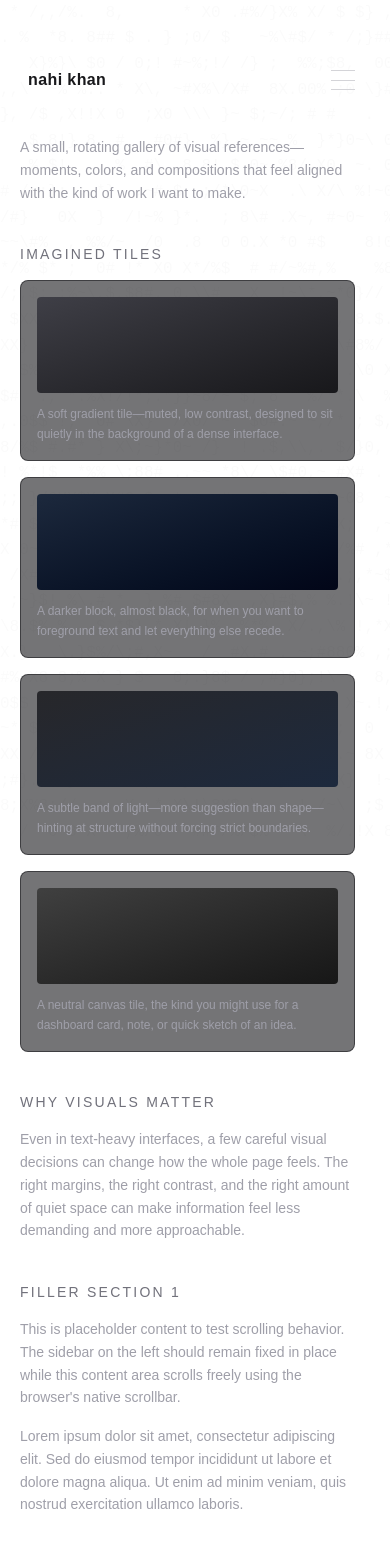
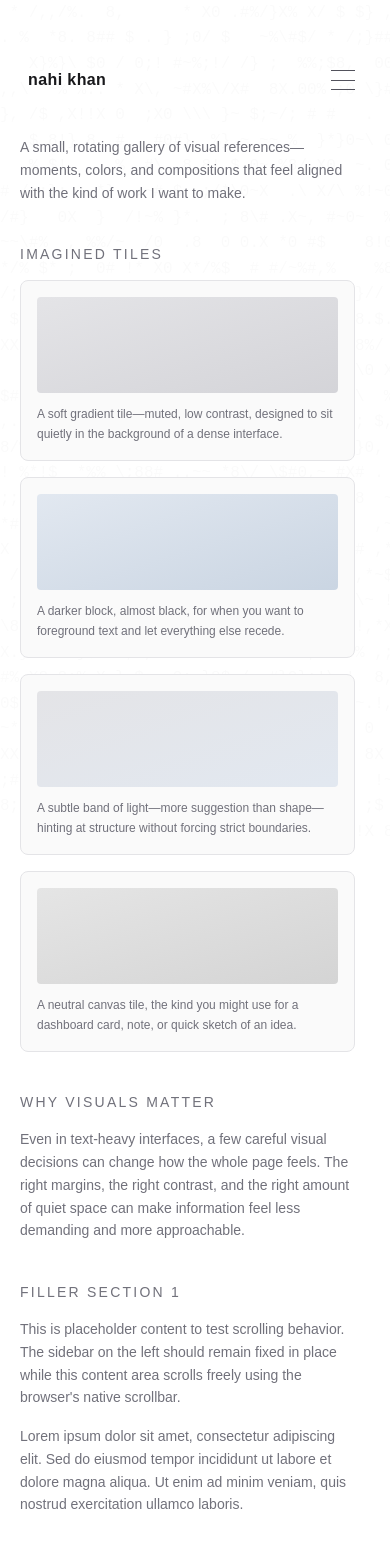
Before and after one commit to nahikhvn/site, a Next.js app: page /gallery in a window 390 px wide. Shown: the top 1559 px of the page. Built offline with nearby package versions, Linux system fonts and the light colour scheme.

Commit message:
Update remaining pages and mobile nav with dark mode support

```diff
--- a/app/MobileNav.tsx
+++ b/app/MobileNav.tsx
@@ -14,17 +14,17 @@ export function MobileNav() {
         className="relative w-6 h-5 flex flex-col justify-between"
       >
         <span
-          className={`block h-px w-full bg-zinc-300 transition-all duration-300 origin-center ${
+          className={`block h-px w-full bg-zinc-600 transition-all duration-300 origin-center ${
             open ? "translate-y-2 rotate-45" : ""
           }`}
         />
         <span
-          className={`block h-px w-full bg-zinc-300 transition-opacity duration-300 ${
+          className={`block h-px w-full bg-zinc-600 transition-opacity duration-300 ${
             open ? "opacity-0" : ""
           }`}
         />
         <span
-          className={`block h-px w-full bg-zinc-300 transition-all duration-300 origin-center ${
+          className={`block h-px w-full bg-zinc-600 transition-all duration-300 origin-center ${
             open ? "-translate-y-2 -rotate-45" : ""
           }`}
         />
@@ -32,7 +32,7 @@ export function MobileNav() {
 
       {open && (
         <ul
-          className="absolute right-5 mt-4 flex flex-col gap-4 bg-zinc-900 border border-zinc-800 rounded-lg px-6 py-4 z-50"
+          className="absolute right-5 mt-4 flex flex-col gap-4 bg-white border border-zinc-200 rounded-lg px-6 py-4 z-50 shadow-lg"
           onClick={() => setOpen(false)}
         >
           <NavItem href="/" label="me" />
--- a/app/books/page.tsx
+++ b/app/books/page.tsx
@@ -2,7 +2,7 @@ export default function BooksPage() {
   return (
     <div className="space-y-10 pb-12">
       <section className="space-y-4">
-        <p className="text-sm md:text-base leading-relaxed text-zinc-400">
+        <p className="text-sm md:text-base leading-relaxed text-zinc-500">
           A loose log of books I&apos;ve read, am reading, or keep returning to.
           This isn&apos;t a complete list or a ranking, just a record of what
           has stayed with me for longer than a moment.
@@ -13,13 +13,13 @@ export default function BooksPage() {
         <h3 className="text-sm font-medium uppercase tracking-[0.16em] text-zinc-500">
           In progress
         </h3>
-        <ul className="space-y-2 text-sm md:text-base text-zinc-400">
+        <ul className="space-y-2 text-sm md:text-base text-zinc-500">
           <li>
-            <span className="text-zinc-200">The Architecture of Happiness</span>{" "}
+            <span className="text-zinc-800">The Architecture of Happiness</span>{" "}
             — Alain de Botton
           </li>
           <li>
-            <span className="text-zinc-200">The Wager</span>{" "}
+            <span className="text-zinc-800">The Wager</span>{" "}
             — David Grann
           </li>
         </ul>
@@ -29,17 +29,17 @@ export default function BooksPage() {
         <h3 className="text-sm font-medium uppercase tracking-[0.16em] text-zinc-500">
           Recently finished
         </h3>
-        <ul className="space-y-2 text-sm md:text-base text-zinc-400">
+        <ul className="space-y-2 text-sm md:text-base text-zinc-500">
           <li>
-            <span className="text-zinc-200">The Creative Act</span>{" "}
+            <span className="text-zinc-800">The Creative Act</span>{" "}
             — Rick Rubin
           </li>
           <li>
-            <span className="text-zinc-200">A Ghost in the Throat</span>{" "}
+            <span className="text-zinc-800">A Ghost in the Throat</span>{" "}
             — Doireann N&iacute; Ghr&iacute;ofa
           </li>
           <li>
-            <span className="text-zinc-200">Tomorrow, and Tomorrow, and Tomorrow</span>{" "}
+            <span className="text-zinc-800">Tomorrow, and Tomorrow, and Tomorrow</span>{" "}
             — Gabrielle Zevin
           </li>
         </ul>
@@ -49,7 +49,7 @@ export default function BooksPage() {
         <h3 className="text-sm font-medium uppercase tracking-[0.16em] text-zinc-500">
           Why this list exists
         </h3>
-        <p className="text-sm md:text-base leading-relaxed text-zinc-400">
+        <p className="text-sm md:text-base leading-relaxed text-zinc-500">
           I use lists like this to remember what I was thinking about at certain
           points in time. Books tend to mark seasons of my life more clearly
           than anything else—they show up when I&apos;m looking for something,
@@ -62,12 +62,12 @@ export default function BooksPage() {
           <h3 className="text-sm font-medium uppercase tracking-[0.16em] text-zinc-500">
             Filler section {i + 1}
           </h3>
-          <p className="text-sm md:text-base leading-relaxed text-zinc-400">
+          <p className="text-sm md:text-base leading-relaxed text-zinc-500">
             This is placeholder content to test scrolling behavior. The sidebar
             on the left should remain fixed in place while this content area
             scrolls freely using the browser&apos;s native scrollbar.
           </p>
-          <p className="text-sm md:text-base leading-relaxed text-zinc-400">
+          <p className="text-sm md:text-base leading-relaxed text-zinc-500">
             Lorem ipsum dolor sit amet, consectetur adipiscing elit. Sed do
             eiusmod tempor incididunt ut labore et dolore magna aliqua. Ut enim
             ad minim veniam, quis nostrud exercitation ullamco laboris.
--- a/app/gallery/page.tsx
+++ b/app/gallery/page.tsx
@@ -2,7 +2,7 @@ export default function GalleryPage() {
   return (
     <div className="space-y-10 pb-12">
       <section className="space-y-4">
-        <p className="text-sm md:text-base leading-relaxed text-zinc-400">
+        <p className="text-sm md:text-base leading-relaxed text-zinc-500">
           A small, rotating gallery of visual references—moments, colors, and
           compositions that feel aligned with the kind of work I want to make.
         </p>
@@ -13,30 +13,30 @@ export default function GalleryPage() {
           Imagined tiles
         </h3>
         <div className="grid grid-cols-1 sm:grid-cols-2 gap-4">
-          <div className="rounded-lg border border-zinc-800/70 bg-zinc-900/60 p-4">
-            <div className="h-24 rounded bg-gradient-to-br from-zinc-700 to-zinc-900 mb-3" />
-            <p className="text-xs md:text-sm leading-relaxed text-zinc-400">
+          <div className="rounded-lg border border-zinc-200 bg-zinc-50 p-4">
+            <div className="h-24 rounded bg-gradient-to-br from-zinc-200 to-zinc-300 mb-3" />
+            <p className="text-xs md:text-sm leading-relaxed text-zinc-500">
               A soft gradient tile—muted, low contrast, designed to sit quietly
               in the background of a dense interface.
             </p>
           </div>
-          <div className="rounded-lg border border-zinc-800/70 bg-zinc-900/60 p-4">
-            <div className="h-24 rounded bg-gradient-to-br from-slate-800 to-slate-950 mb-3" />
-            <p className="text-xs md:text-sm leading-relaxed text-zinc-400">
+          <div className="rounded-lg border border-zinc-200 bg-zinc-50 p-4">
+            <div className="h-24 rounded bg-gradient-to-br from-slate-200 to-slate-300 mb-3" />
+            <p className="text-xs md:text-sm leading-relaxed text-zinc-500">
               A darker block, almost black, for when you want to foreground
               text and let everything else recede.
             </p>
           </div>
-          <div className="rounded-lg border border-zinc-800/70 bg-zinc-900/60 p-4">
-            <div className="h-24 rounded bg-gradient-to-br from-zinc-800 to-slate-800 mb-3" />
-            <p className="text-xs md:text-sm leading-relaxed text-zinc-400">
+          <div className="rounded-lg border border-zinc-200 bg-zinc-50 p-4">
+            <div className="h-24 rounded bg-gradient-to-br from-zinc-200 to-slate-200 mb-3" />
+            <p className="text-xs md:text-sm leading-relaxed text-zinc-500">
               A subtle band of light—more suggestion than shape—hinting at
               structure without forcing strict boundaries.
             </p>
           </div>
-          <div className="rounded-lg border border-zinc-800/70 bg-zinc-900/60 p-4">
-            <div className="h-24 rounded bg-gradient-to-br from-neutral-700 to-neutral-900 mb-3" />
-            <p className="text-xs md:text-sm leading-relaxed text-zinc-400">
+          <div className="rounded-lg border border-zinc-200 bg-zinc-50 p-4">
+            <div className="h-24 rounded bg-gradient-to-br from-neutral-200 to-neutral-300 mb-3" />
+            <p className="text-xs md:text-sm leading-relaxed text-zinc-500">
               A neutral canvas tile, the kind you might use for a dashboard
               card, note, or quick sketch of an idea.
             </p>
@@ -48,7 +48,7 @@ export default function GalleryPage() {
         <h3 className="text-sm font-medium uppercase tracking-[0.16em] text-zinc-500">
           Why visuals matter
         </h3>
-        <p className="text-sm md:text-base leading-relaxed text-zinc-400">
+        <p className="text-sm md:text-base leading-relaxed text-zinc-500">
           Even in text-heavy interfaces, a few careful visual decisions can
           change how the whole page feels. The right margins, the right
           contrast, and the right amount of quiet space can make information
@@ -61,12 +61,12 @@ export default function GalleryPage() {
           <h3 className="text-sm font-medium uppercase tracking-[0.16em] text-zinc-500">
             Filler section {i + 1}
           </h3>
-          <p className="text-sm md:text-base leading-relaxed text-zinc-400">
+          <p className="text-sm md:text-base leading-relaxed text-zinc-500">
             This is placeholder content to test scrolling behavior. The sidebar
             on the left should remain fixed in place while this content area
             scrolls freely using the browser&apos;s native scrollbar.
           </p>
-          <p className="text-sm md:text-base leading-relaxed text-zinc-400">
+          <p className="text-sm md:text-base leading-relaxed text-zinc-500">
             Lorem ipsum dolor sit amet, consectetur adipiscing elit. Sed do
             eiusmod tempor incididunt ut labore et dolore magna aliqua. Ut enim
             ad minim veniam, quis nostrud exercitation ullamco laboris.
```
Also changed, not shown: app/page.tsx (+11 -11 lines).
